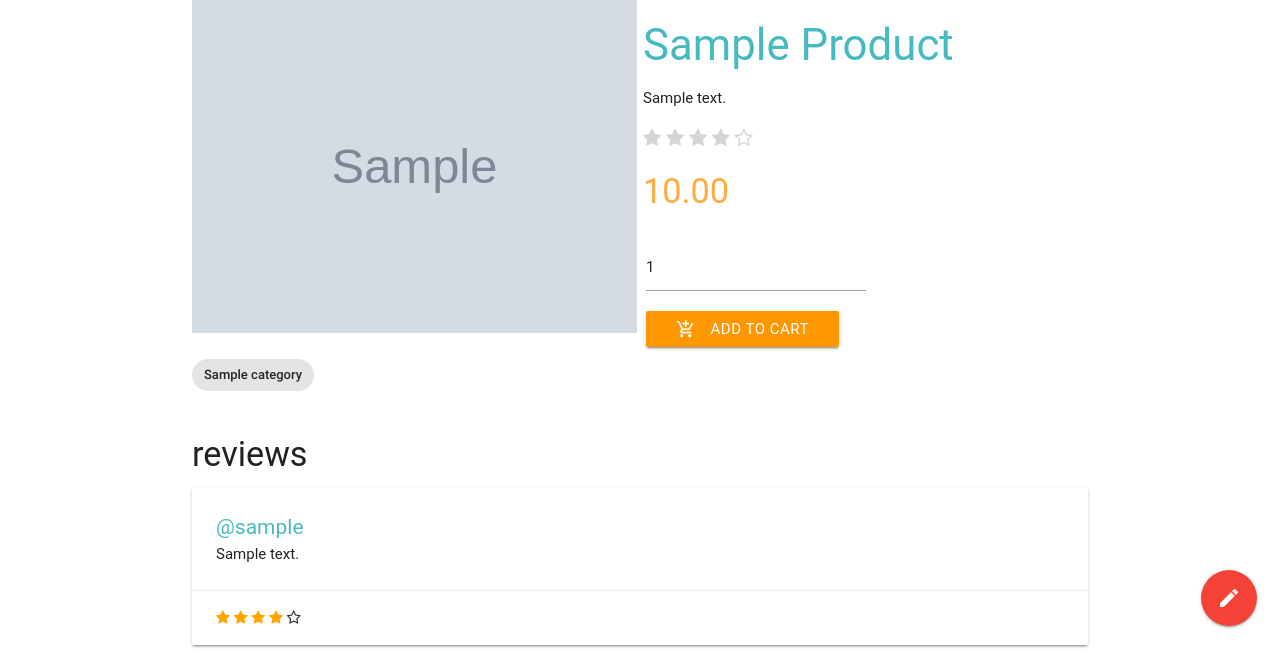
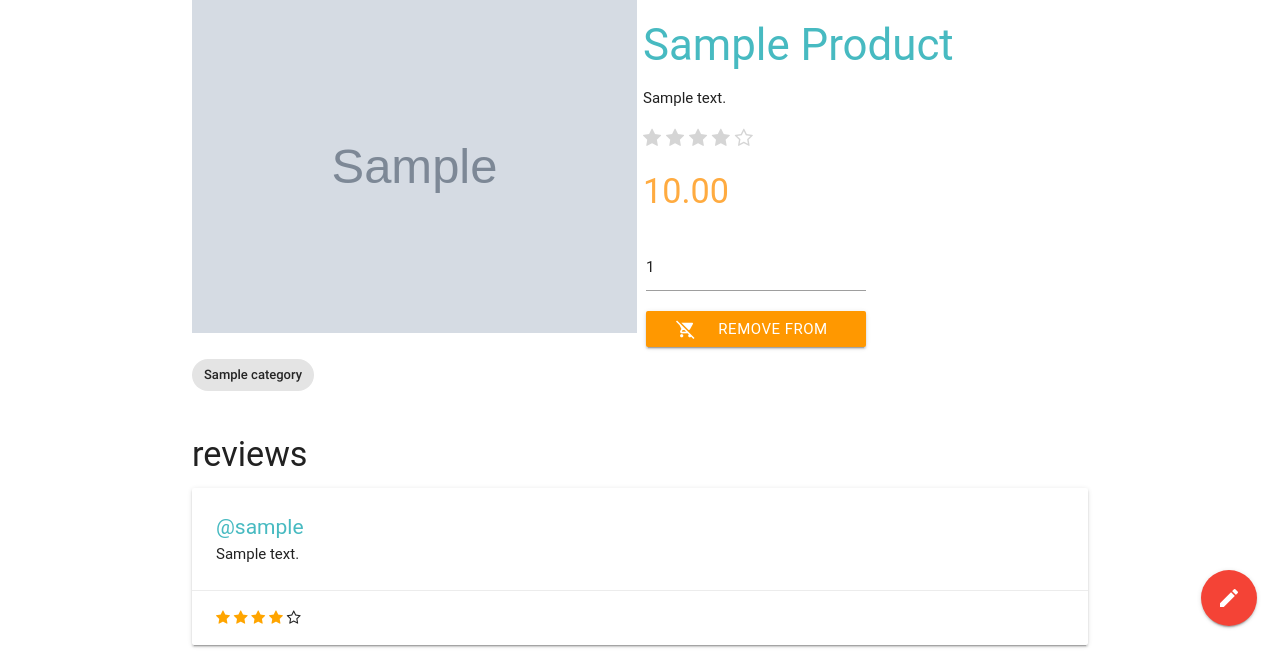
Before and after one commit to moisesdelacruz/stores_center, a Django app: page /00000000-0000-0000-0000-000000000001/detail/ in a window 1280 px wide. Shown: the part 151-810 px from the top of the page. Run offline with Django 3.2, Linux system fonts and the light colour scheme; a user stored in the database is signed in; tables that the repository leaves empty hold one stand-in row (values such as "Sample post"); grey boxes marked "Sample" are stand-in pictures; some libraries are stand-ins or nearby versions; some web fonts are replaced.

Commit message:
new event add_or_remove_product_cart for add or remove frmo shopping cart.

```diff
--- a/static/js/app.js
+++ b/static/js/app.js
@@ -1,5 +1,11 @@
 (function e(t,n,r){function s(o,u){if(!n[o]){if(!t[o]){var a=typeof require=="function"&&require;if(!u&&a)return a(o,!0);if(i)return i(o,!0);var f=new Error("Cannot find module '"+o+"'");throw f.code="MODULE_NOT_FOUND",f}var l=n[o]={exports:{}};t[o][0].call(l.exports,function(e){var n=t[o][1][e];return s(n?n:e)},l,l.exports,e,t,n,r)}return n[o].exports}var i=typeof require=="function"&&require;for(var o=0;o<r.length;o++)s(r[o]);return s})({1:[function(require,module,exports){
 const getCookie = require('../get_cookie.js');
+
+function csrfSafeMethod(method) {
+  // these HTTP methods do not require CSRF protection
+  return (/^(GET|HEAD|OPTIONS|TRACE)$/.test(method)
+  );
+}
 
 function addEventListenerByClass(className, event, fn) {
   var list = document.getElementsByClassName(className);
@@ -9,10 +15,21 @@
 }
 
 // add to cart
-addEventListenerByClass('add_to_cart', 'click', addToCart);
+addEventListenerByClass('add_or_remove_product_cart', 'click', eventAddOrRemove);
+
+function eventAddOrRemove(event) {
+  event.preventDefault();
+  action = this.getAttribute('data-action');
+
+  if (action == 'add') {
+    addToCart(event);
+  } else {
+    removeFromCart(event);
+  }
+}
 
 function addToCart(event) {
-  event.preventDefault();
+
   var el = event.target.closest('.product') ? event.target.closest('.product') : event.target.closest('.product_detail');
 
   var product = {
@@ -20,12 +37,6 @@
   };
 
   var csrftoken = getCookie('csrftoken');
-
-  function csrfSafeMethod(method) {
-    // these HTTP methods do not require CSRF protection
-    return (/^(GET|HEAD|OPTIONS|TRACE)$/.test(method)
-    );
-  }
 
   $.ajaxSetup({
     beforeSend: function (xhr, settings) {
@@ -39,10 +50,15 @@
     type: 'POST',
     url: '/shopping_cart/add/',
     data: product,
+    context: event.currentTarget,
     success: function (response) {
       if (response.created) {
         let count_product_cart = document.getElementById('cart_count');
         count_product_cart.textContent = parseInt(count_product_cart.textContent) + 1;
+        this.classList.remove('orange');
+        this.classList.add('red');
+        this.querySelector('i').innerText = "remove_shopping_cart";
+        this.setAttribute('data-action', 'remove');
       } else {
         alert('product already exist in your collection');
       }
@@ -51,24 +67,15 @@
 }
 
 // remove from cart
-addEventListenerByClass('remove_from_cart', 'click', removeFromCart);
+function removeFromCart(event) {
 
-function removeFromCart(event) {
-  event.preventDefault();
   var el = event.target.closest('.product') ? event.target.closest('.product') : event.target.closest('.product_detail');
-  this.el = el;
 
   var product = {
     'product': el.getAttribute('data-id')
   };
 
   var csrftoken = getCookie('csrftoken');
-
-  function csrfSafeMethod(method) {
-    // these HTTP methods do not require CSRF protection
-    return (/^(GET|HEAD|OPTIONS|TRACE)$/.test(method)
-    );
-  }
 
   $.ajaxSetup({
     beforeSend: function (xhr, settings) {
@@ -82,13 +89,15 @@
     type: 'POST',
     url: '/shopping_cart/remove/',
     data: product,
-    context: this,
+    context: event.currentTarget,
     success: function (response) {
       if (response.success) {
         let count_product_cart = document.getElementById('cart_count');
         count_product_cart.textContent = parseInt(count_product_cart.textContent) - 1;
-        // remove element
-        this.el.remove();
+        this.classList.remove('red');
+        this.classList.add('orange');
+        this.querySelector('i').innerText = "add_shopping_cart";
+        this.setAttribute('data-action', 'add');
       } else {
         alert('product not exist in your collection');
       }
--- a/templates/components/item_cart.html
+++ b/templates/components/item_cart.html
@@ -24,14 +24,14 @@
     <div class="card-action">
       <span class="right">
         {% if request.user == item.user %}
-          <a href="#" class="btn btn-floating red remove_from_cart" title="remove to cart">
+          <a href="#" class="btn btn-floating red add_or_remove_product_cart" data-action="remove" title="remove to cart">
             <i class="material-icons">remove_shopping_cart</i>
           </a>
           <a href="#" class="btn btn-floating orange" title="buy now">
             <i class="material-icons">shop</i>
           </a>
         {% else %}
-          <a href="#" class="btn btn-floating orange add_to_cart" title="add to cart">
+          <a href="#" class="btn btn-floating orange add_or_remove_product_cart" data-action="add" title="add to cart">
             <i class="material-icons">add_shopping_cart</i>
           </a>
         {% endif %}
--- a/templates/product/product_detail.html
+++ b/templates/product/product_detail.html
@@ -47,10 +47,21 @@
         <div class="col s12 m6">
           <div class="row">
             <input type="number" min="1" value="1" />
-            <a href="#!" class="waves-effect waves-light btn orange add_to_cart">
-              <i class="material-icons left">add_shopping_cart</i>
-              add to cart
-            </a>
+            {% if object.id in shopping_cart %}
+              <a href="#!"
+                class="waves-effect waves-light btn orange add_or_remove_product_cart"
+                data-action="remove">
+                <i class="material-icons left">remove_shopping_cart</i>
+                remove from cart
+              </a>
+            {% else %}
+              <a href="#!"
+                class="waves-effect waves-light btn orange add_or_remove_product_cart"
+                data-action="add">
+                <i class="material-icons left">add_shopping_cart</i>
+                add to cart
+              </a>
+            {% endif %}
           </div>
         </div>
       </div>
--- a/templates/users/user_detail.html
+++ b/templates/users/user_detail.html
@@ -54,5 +54,6 @@
         {% endfor %}
       </div>
     </div>
+    <a class="waves-effect waves-light btn right"><i class="material-icons left">shop</i>pay now</a>
   </div>
 {% endblock %}
```
Also changed, not shown: static/js/cart/index.js (+30 -19 lines), templates/components/card_product.html (+13 -3 lines).
